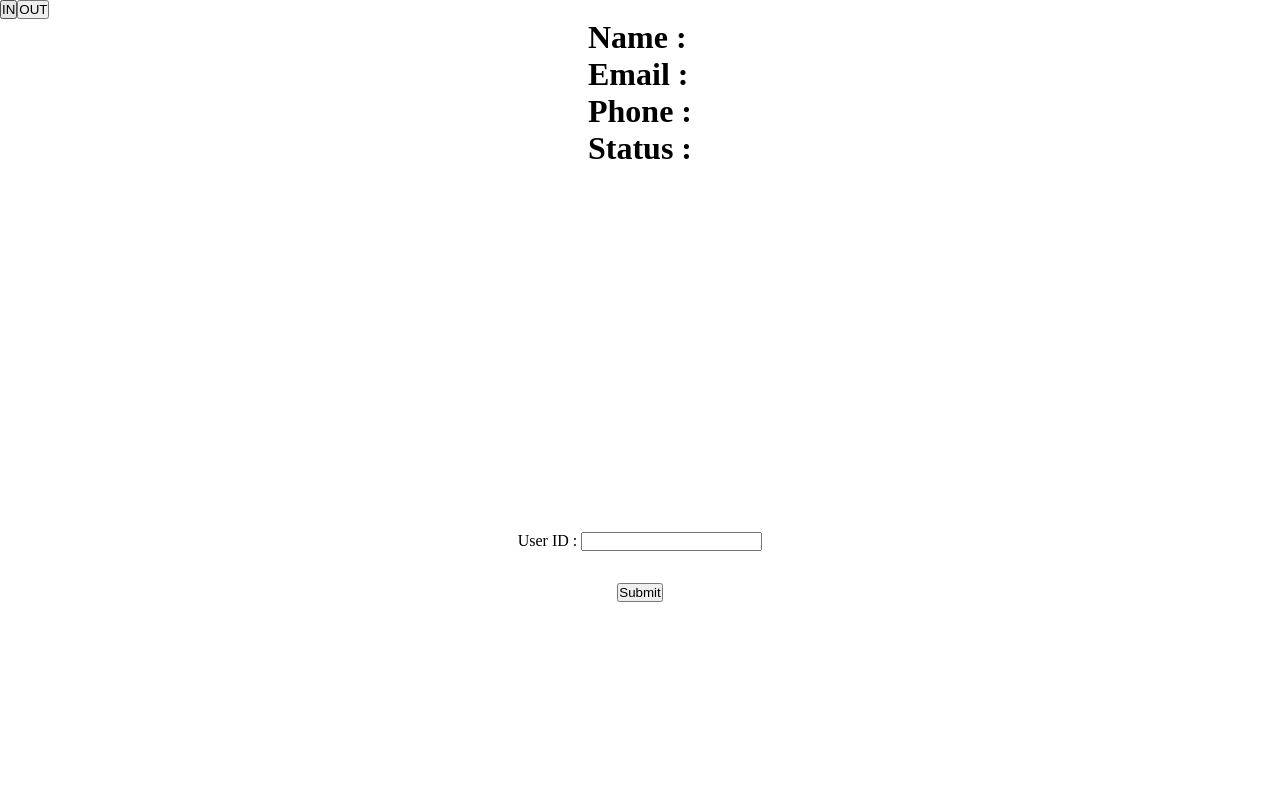
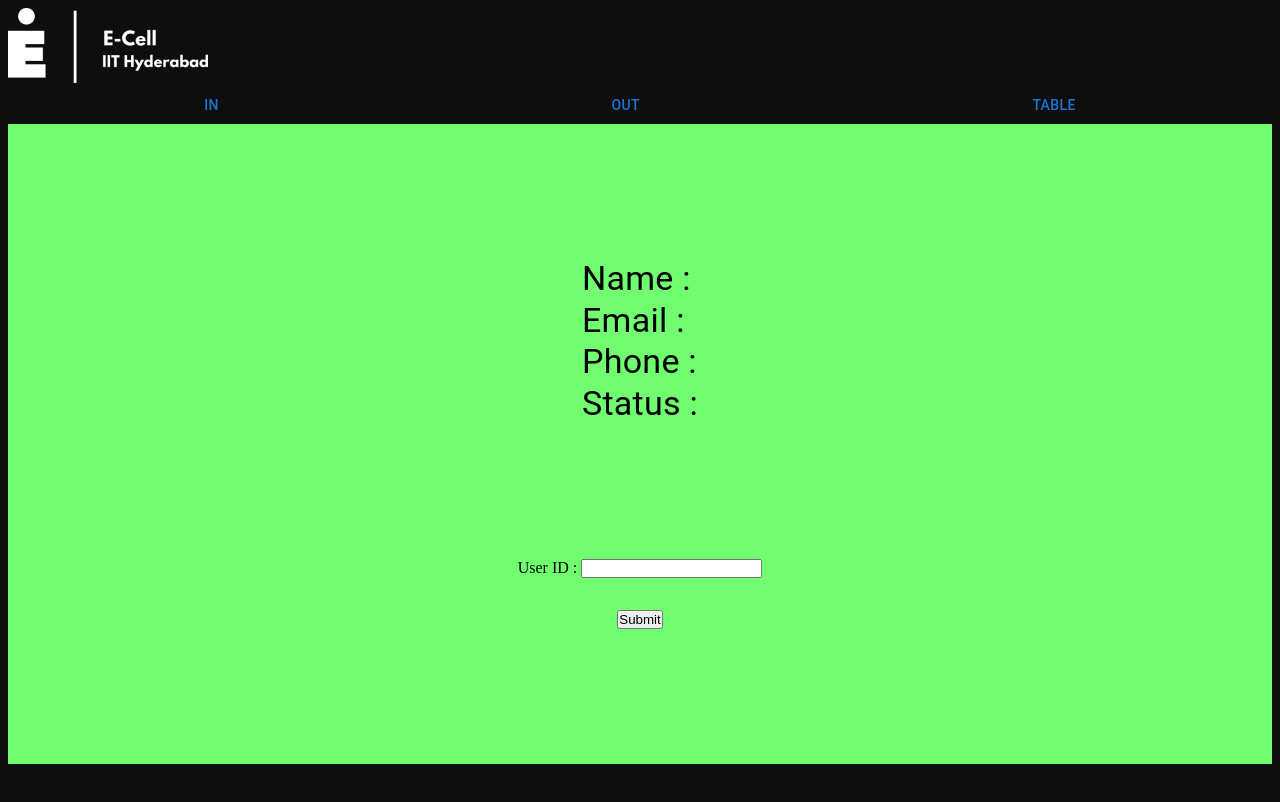
Before and after one commit to Jitik12/esummit_scanner, a React (Vite) app: page /in in a window 1280 px wide. Shown: the top 802 px of the page. Built offline with nearby package versions, Linux system fonts and the light colour scheme.

Commit message:
added styles

```diff
--- a/package.json
+++ b/package.json
@@ -4,7 +4,7 @@
   "version": "0.0.0",
   "type": "module",
   "scripts": {
-    "dev": "vite --port 443 --host 0.0.0.0",
+    "dev": "vite --port 8000 --host 0.0.0.0",
     "build": "vite build",
     "lint": "eslint . --ext js,jsx --report-unused-disable-directives --max-warnings 0",
     "preview": "vite preview"
--- a/src/App.jsx
+++ b/src/App.jsx
@@ -2,7 +2,7 @@ import { RouterProvider, createBrowserRouter } from 'react-router-dom'
 import UserIn from './UserIn'
 import Root from './router/Root'
 import UserOut from './UserOut'
-import Table from "./router/Table";
+import Table from "./Table";
 
 const App = () => {
   const router = createBrowserRouter([
--- a/src/router/Table.jsx
+++ b/src/Table.jsx
@@ -25,7 +25,7 @@ export default function BasicTable() {
 
   async function fetch(){
     try {
-      const res = await axios.get('http://127.0.0.1:8000/get_all_data');
+      const res = await axios.get('http://scanner.iith-ac.in:8000/get_all_data');
       setRows(res.data);
     }
     catch (err) {
--- a/src/UserIn.jsx
+++ b/src/UserIn.jsx
@@ -1,5 +1,7 @@
 import { useState } from "react";
 import axios from "axios";
+import { Box, Typography } from "@mui/material";
+import { red } from "@mui/material/colors";
 
 function UserIn() {
   const [userID, setUserID] = useState("");
@@ -28,14 +30,14 @@ function UserIn() {
 
   return (
     <>
-      <div className="display">
-        <div>
-          <h1>Name : {response.name}</h1>
-          <h1>Email : {response.email}</h1>
-          <h1>Phone : {response.phone}</h1>
-          <h1>Status : {response.status}</h1>
-        </div>
-        <div className="main_form">
+      <Box className="display" bgcolor={"#70fd70"} >
+        <Box>
+          <Typography variant="h4">Name : {response.name}</Typography>
+          <Typography variant="h4">Email : {response.email}</Typography>
+          <Typography variant="h4">Phone : {response.phone}</Typography>
+          <Typography variant="h4">Status : {response.status}</Typography>
+        </Box>
+        <Box className="main_form">
           <form onSubmit={(e) => handleSubmit(e)}>
             <div>
               <label htmlFor="user_id">User ID : </label>
@@ -49,8 +51,8 @@ function UserIn() {
             </div>
             <button type="submit">Submit</button>
           </form>
-        </div>
-      </div>
+        </Box>
+      </Box>
     </>
   );
 }
--- a/src/UserOut.jsx
+++ b/src/UserOut.jsx
@@ -1,5 +1,6 @@
 import { useState } from "react";
 import axios from "axios";
+import { Box } from "@mui/material";
 
 function UserOut() {
   const [userID, setUserID] = useState("");
@@ -26,7 +27,7 @@ function UserOut() {
 
   return (
     <>
-      <div className="display">
+      <Box className="display" bgcolor={"#ff7171"}>
         <div>
           <h1>Name : {response.name}</h1>
           <h1>Email : {response.email}</h1>
@@ -48,7 +49,7 @@ function UserOut() {
             <button type="submit">Submit</button>
           </form>
         </div>
-      </div>
+      </Box>
     </>
   );
 }
--- a/src/index.scss
+++ b/src/index.scss
@@ -3,16 +3,19 @@
   padding: 0;
   box-sizing: content-box;
 }
+body{
+  background-color: #0e0e0e;
+}
 
 .display{
+  min-height: 80vh;
   display: flex;
-  justify-content: center;
+  flex-direction: column;
+  justify-content: space-evenly;
   align-items: center;
-  flex-direction: column;
 }
 
 .main_form{
-  min-height: 100vh;
   display: flex;
   justify-content: center;
   align-items: center;
--- a/src/router/Root.jsx
+++ b/src/router/Root.jsx
@@ -1,30 +1,59 @@
+import { useState } from 'react';
 import { Outlet, useNavigate } from 'react-router-dom'
+import { Button } from '@mui/material';
+import {Box} from '@mui/material';
+
+
 
 const Root = () => {
   const navigate = useNavigate();
+  const [selectedButton, setSelectedButton] = useState(null);
+
+  const handleButtonClick = (path) => {
+    setSelectedButton(path);
+    navigate(path);
+  };
+
   return (
-    <div>
-      <div>
-        <button
-          onClick={(e) => {
-            e.preventDefault();
-            navigate("/in/");
+    <div style={{padding: ".5rem"}}>
+      <Box>
+        <img src="/public/ecell_logo.png" alt="" />
+      </Box>
+      <Box style={{ display: "flex", "justify-content": "space-evenly" }}>
+        <Button
+          onClick={() => handleButtonClick("/in/")}
+          style={{
+            backgroundColor:
+              selectedButton === "/in/" ? "#70fd70" : "transparent",
+            flexGrow: 1,
           }}
         >
           IN
-        </button>
-        <button
-          onClick={(e) => {
-            e.preventDefault();
-            navigate("/out");
+        </Button>
+        <Button
+          onClick={() => handleButtonClick("/out")}
+          style={{
+            backgroundColor:
+              selectedButton === "/out" ? "#ff7171" : "transparent",
+            flexGrow: 1,
           }}
         >
           OUT
-        </button>
-      </div>
+        </Button>
+        <Button
+          onClick={() => handleButtonClick("/table")}
+          style={{
+            backgroundColor:
+              selectedButton === "/table" ? "white" : "transparent",
+            flexGrow: 1,
+          }}
+        >
+          TABLE
+        </Button>
+      </Box>
       <Outlet />
     </div>
   );
-}
+};
 
-export default Root
+export default Root;
```
Also changed, not shown: public/ecell_logo.png (added).
